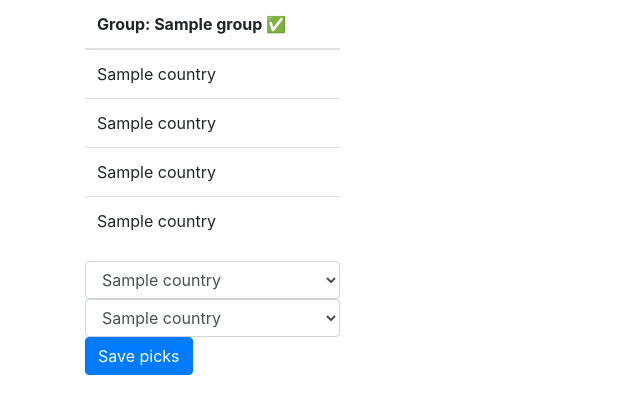
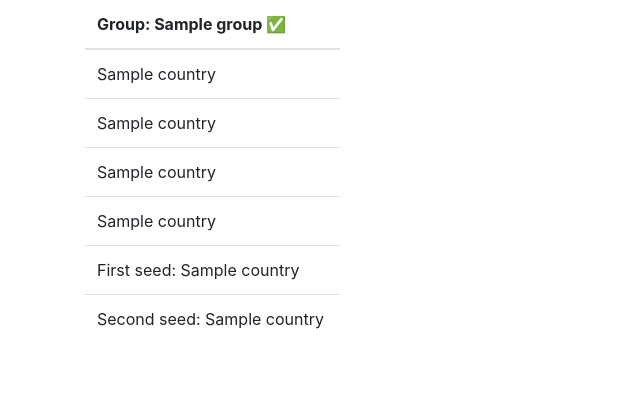
Before and after one commit to Brammus/pwj_world_cup, a Flask app: page /picks in a window 1280 px wide. Shown: the part 94-508 px from the top of the page, without its empty margins (0-640 px from the left). Run offline with Flask 2, Linux system fonts and the light colour scheme; a user stored in the database is signed in; tables that the repository leaves empty hold one stand-in row (values such as "Sample post"); parts of the project's set-up code (start-up, migrations or seed data) failed here and were passed over; some libraries are stand-ins or nearby versions.

Commit message:
added changing matches adn locked picks

```diff
--- a/app.py
+++ b/app.py
@@ -96,6 +96,7 @@ class matches(db.Model):
     team_2_id = db.Column(db.Integer)
     team_1_goals = db.Column(db.Integer)
     team_2_goals = db.Column(db.Integer)
+    is_played = db.Column(db.Boolean)
 
     def get_country(self, team_id):
         return countries.query.filter_by(_id=team_id).first().name
@@ -236,12 +237,23 @@ def all_groups():
         return '<a class="button" href="/login">Google Login</a>'
 
 
-@app.route("/matches")
+@app.route("/matches", methods=['POST', 'GET'])
 def all_matches():
     if current_user.is_authenticated:
+        if request.method == "POST":
+            match_id = request.form['match_id']
+            team_1_goals = request.form['team_1_goals']
+            team_2_goals = request.form['team_2_goals']
+            selected_match = matches.query.filter_by(_id=match_id).first()
+            selected_match.is_played = True
+            selected_match.team_1_goals = team_1_goals
+            selected_match.team_2_goals = team_2_goals
+            db.session.commit()
         user_email = session['name']
-        match_list = matches.query.all()
-        return render_template('matches.html', user_email=user_email, match_list=match_list)
+        selected_user_id = users.query.filter_by(name=user_email).first()._id
+        match_list = matches.query.order_by(matches.match_date, matches.is_played).all()
+        return render_template('matches.html', user_email=user_email, match_list=match_list,
+                               user_id=str(selected_user_id))
     else:
         return '<a class="button" href="/login">Google Login</a>'
 
--- a/templates/your_pick.html
+++ b/templates/your_pick.html
@@ -39,32 +39,43 @@
                         {{item.get_country(item.team_4_id)}}
                     </td>
                 </tr>
+                <tr>
+                    <td>
+                        First seed: {{item.get_first_seed(user_id, item._id).name}}
+                    </td>
+                </tr>
+                <tr>
+                    <td>
+                        Second seed: {{item.get_second_seed(user_id, item._id).name}}
+                    </td>
+                </tr>
                 </tbody>
             </table>
-            <form action="#" method="POST">
-                <!--<input type="text" name="first_seed" placeholder="Enter first seed" value="{{item.get_first_seed(user_id, item._id) if item.get_first_seed(user_id, item._id)}}"> -->
-                 <select class="form-control" name="first_seed">
-                        {%if item.get_first_seed(user_id, item._id)%}
-                        <option value="{{item.get_first_seed(user_id, item._id)._id}}" selected>{{item.get_first_seed(user_id, item._id).name}}</option>
-                        {%endif%}
-                        <option value="{{item.team_1_id}}">{{item.get_country(item.team_1_id)}}</option>
-                        <option value="{{item.team_2_id}}">{{item.get_country(item.team_2_id)}}</option>
-                        <option value="{{item.team_3_id}}">{{item.get_country(item.team_3_id)}}</option>
-                        <option value="{{item.team_4_id}}">{{item.get_country(item.team_4_id)}}</option>
-                 </select>
-                <select class="form-control" name="second_seed">
-                        {%if item.get_first_seed(user_id, item._id)%}
-                        <option value="{{item.get_second_seed(user_id, item._id)._id}}" selected>{{item.get_second_seed(user_id, item._id).name}}</option>
-                        {%endif%}
-                        <option value="{{item.team_1_id}}">{{item.get_country(item.team_1_id)}}</option>
-                        <option value="{{item.team_2_id}}">{{item.get_country(item.team_2_id)}}</option>
-                        <option value="{{item.team_3_id}}">{{item.get_country(item.team_3_id)}}</option>
-                        <option value="{{item.team_4_id}}">{{item.get_country(item.team_4_id)}}</option>
-                </select>
-                <!--<input type="text" name="second_seed" placeholder="Enter second seed" value="{{item.get_second_seed(user_id, item._id) if item.get_second_seed(user_id, item._id)}}"> -->
-                <input type="hidden" name="group_id" value="{{item._id}}">
-                <input class="btn btn-primary" type="submit" value="Save picks"/>
-            </form>
+<!--            <form action="#" method="POST">-->
+<!--                &lt;!&ndash;<input type="text" name="first_seed" placeholder="Enter first seed" value="{{item.get_first_seed(user_id, item._id) if item.get_first_seed(user_id, item._id)}}"> &ndash;&gt;-->
+<!--                 <select class="form-control" name="first_seed">-->
+<!--                        {%if item.get_first_seed(user_id, item._id)%}-->
+<!--                        <option value="{{item.get_first_seed(user_id, item._id)._id}}" selected>{{item.get_first_seed(user_id, item._id).name}}</option>-->
+<!--                        {%endif%}-->
+<!--                        <option value="{{item.team_1_id}}">{{item.get_country(item.team_1_id)}}</option>-->
+<!--                        <option value="{{item.team_2_id}}">{{item.get_country(item.team_2_id)}}</option>-->
+<!--                        <option value="{{item.team_3_id}}">{{item.get_country(item.team_3_id)}}</option>-->
+<!--                        <option value="{{item.team_4_id}}">{{item.get_country(item.team_4_id)}}</option>-->
+<!--                 </select>-->
+<!--                <select class="form-control" name="second_seed">-->
+<!--                        {%if item.get_first_seed(user_id, item._id)%}-->
+<!--                        <option value="{{item.get_second_seed(user_id, item._id)._id}}" selected>{{item.get_second_seed(user_id, item._id).name}}</option>-->
+<!--                        {%endif%}-->
+<!--                        <option value="{{item.team_1_id}}">{{item.get_country(item.team_1_id)}}</option>-->
+<!--                        <option value="{{item.team_2_id}}">{{item.get_country(item.team_2_id)}}</option>-->
+<!--                        <option value="{{item.team_3_id}}">{{item.get_country(item.team_3_id)}}</option>-->
+<!--                        <option value="{{item.team_4_id}}">{{item.get_country(item.team_4_id)}}</option>-->
+<!--                </select>-->
+<!--                &lt;!&ndash;<input type="text" name="second_seed" placeholder="Enter second seed" value="{{item.get_second_seed(user_id, item._id) if item.get_second_seed(user_id, item._id)}}"> &ndash;&gt;-->
+<!--                <input type="hidden" name="group_id" value="{{item._id}}">-->
+<!--                <input class="btn btn-primary" type="submit" value="Save picks"/>-->
+<!--            </form>-->
+
         </div>
         {%endfor%}
     </div>
```
Also changed, not shown: templates/matches.html (+39 -1 lines).
